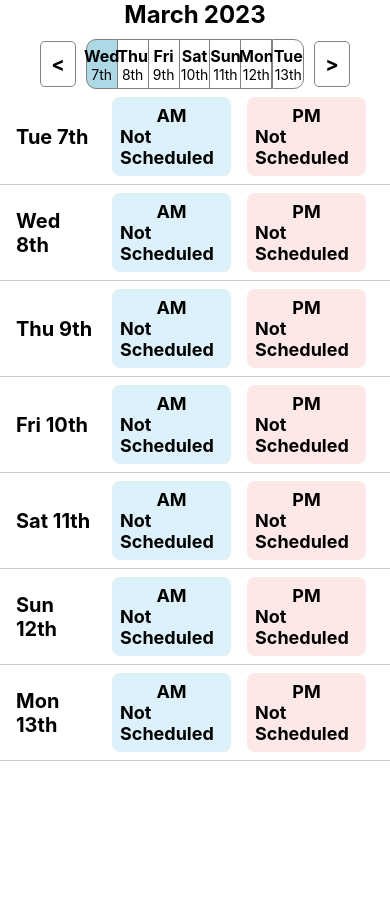
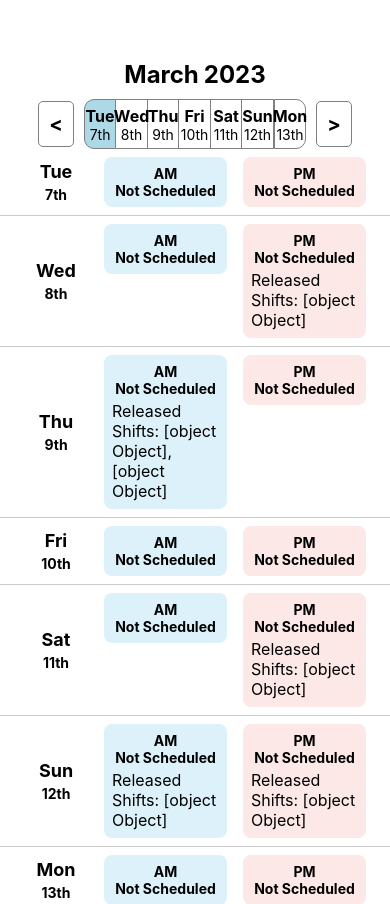
Before and after one commit to trv893/StonersSchedule, a React Native app: screen / in a window 390 px wide. Before the commit the page ends 844 px from the top, so only its background shows below. Built offline with nearby package versions, Linux system fonts and the light colour scheme; no server answers.

Commit message:
styling of list

```diff
--- a/App.js
+++ b/App.js
@@ -1,5 +1,5 @@
 import React, { useEffect, useState } from "react";
-import { View, Text } from "react-native";
+import { View, Text, StyleSheet } from "react-native";
 import FWeeklySchedule from "./components/FWeeklySchedule";
 
 // Define formatDateToString function here or import it from a module
@@ -59,7 +59,7 @@ const App = () => {
   };
 
   return (
-    <View>
+    <View style={styles.Container}>
       {isLoading ? (
         <Text>Loading...</Text>
       ) : (
@@ -74,4 +74,12 @@ const App = () => {
   );
 };
 
+const styles = StyleSheet.create({
+  Container: {
+    flex: 1,
+    top:60
+  },
+
+});
+
 export default App;
--- a/components/FWeeklySchedule.js
+++ b/components/FWeeklySchedule.js
@@ -83,9 +83,156 @@ const FWeeklySchedule = ({ shiftData }) => {
       : "Not Scheduled";
   }
 
+  //TODO: Delete this function
+  var fakeData = [
+    {
+      "shiftAssignmentId": 2826,
+      "userId": 2,
+      "shiftId": 1,
+      "dateAssigned": "2023-03-09T00:00:00",
+      "sectionId": 1,
+      "releasedByUser": true,
+      "dayId": 5,
+      "section": "1",
+      "assignee": "Aleesha Jowett",
+      "releaseByUserId": 0,
+      "shiftName": "AM"
+    },
+    {
+      "shiftAssignmentId": 2827,
+      "userId": 2,
+      "shiftId": 1,
+      "dateAssigned": "2023-03-10T00:00:00",
+      "sectionId": 15,
+      "releasedByUser": false,
+      "dayId": 6,
+      "section": "15",
+      "assignee": "Aleesha Jowett",
+      "releaseByUserId": 0,
+      "shiftName": "AM"
+    },
+    {
+      "shiftAssignmentId": 2828,
+      "userId": 2,
+      "shiftId": 2,
+      "dateAssigned": "2023-03-10T00:00:00",
+      "sectionId": 11,
+      "releasedByUser": false,
+      "dayId": 6,
+      "section": "11",
+      "assignee": "Aleesha Jowett",
+      "releaseByUserId": 0,
+      "shiftName": "PM"
+    },
+    {
+      "shiftAssignmentId": 2829,
+      "userId": 2,
+      "shiftId": 2,
+      "dateAssigned": "2023-03-12T00:00:00",
+      "sectionId": 16,
+      "releasedByUser": false,
+      "dayId": 1,
+      "section": "16",
+      "assignee": "Aleesha Jowett",
+      "releaseByUserId": 0,
+      "shiftName": "PM"
+    },
+    {
+      "shiftAssignmentId": 2831,
+      "userId": 3,
+      "shiftId": 1,
+      "dateAssigned": "2023-03-08T00:00:00",
+      "sectionId": 7,
+      "releasedByUser": false,
+      "dayId": 4,
+      "section": "7",
+      "assignee": "Andre Alston",
+      "releaseByUserId": 0,
+      "shiftName": "AM"
+    },
+    {
+      "shiftAssignmentId": 2832,
+      "userId": 3,
+      "shiftId": 1,
+      "dateAssigned": "2023-03-09T00:00:00",
+      "sectionId": 23,
+      "releasedByUser": true,
+      "dayId": 5,
+      "section": "23",
+      "assignee": "Andre Alston",
+      "releaseByUserId": 0,
+      "shiftName": "AM"
+    },
+    {
+      "shiftAssignmentId": 2833,
+      "userId": 3,
+      "shiftId": 1,
+      "dateAssigned": "2023-03-10T00:00:00",
+      "sectionId": 7,
+      "releasedByUser": false,
+      "dayId": 6,
+      "section": "7",
+      "assignee": "Andre Alston",
+      "releaseByUserId": 0,
+      "shiftName": "AM"
+    },
+    {
+      "shiftAssignmentId": 2834,
+      "userId": 3,
+      "shiftId": 1,
+      "dateAssigned": "2023-03-12T00:00:00",
+      "sectionId": 23,
+      "releasedByUser": true,
+      "dayId": 1,
+      "section": "23",
+      "assignee": "Andre Alston",
+      "releaseByUserId": 0,
+      "shiftName": "AM"
+    },
+    {
+      "shiftAssignmentId": 2836,
+      "userId": 4,
+      "shiftId": 2,
+      "dateAssigned": "2023-03-08T00:00:00",
+      "sectionId": 15,
+      "releasedByUser": true,
+      "dayId": 4,
+      "section": "15",
+      "assignee": "Andrea Formosa",
+      "releaseByUserId": 0,
+      "shiftName": "PM"
+    },
+    {
+      "shiftAssignmentId": 2837,
+      "userId": 4,
+      "shiftId": 2,
+      "dateAssigned": "2023-03-11T00:00:00",
+      "sectionId": 18,
+      "releasedByUser": true,
+      "dayId": 7,
+      "section": "18",
+      "assignee": "Andrea Formosa",
+      "releaseByUserId": 0,
+      "shiftName": "PM"
+    },
+    {
+      "shiftAssignmentId": 2838,
+      "userId": 4,
+      "shiftId": 2,
+      "dateAssigned": "2023-03-12T00:00:00",
+      "sectionId": 18,
+      "releasedByUser": true,
+      "dayId": 1,
+      "section": "18",
+      "assignee": "Andrea Formosa",
+      "releaseByUserId": 0,
+      "shiftName": "PM"
+    }]
+
   function findAllReleasedShiftsForDay(date, shiftName) {
     const dateString = date.toISOString().split("T")[0];
-    return data.filter(
+    //TODO: delete this after testing and return to data.filter
+    return fakeData.filter(
       (shift) =>
         shift.dateAssigned.split("T")[0] === dateString &&
         shift.shiftName === shiftName &&
@@ -98,7 +245,8 @@ const FWeeklySchedule = ({ shiftData }) => {
     const date = item.getDate();
     const weekday = item.toLocaleString("default", { weekday: "short" }).slice(0, 3);
     const suffix = date > 3 && date < 21 ? "th" : ["st", "nd", "rd"][(date % 10) - 1] || "th";
-    const formattedDate = `${weekday} ${date}${suffix}`;
+    const formattedDay = `${weekday}`;
+    const formattedDate = `${date}${suffix}`;
 
     // Find the matching shifts for the current date and user ID
     const matchingShiftAM = findShiftForDayAndUser(item, userId, "AM");
@@ -109,7 +257,8 @@ const FWeeklySchedule = ({ shiftData }) => {
     return (
       <View style={styles.itemContainer}>
         <View style={styles.dateContainer}>
-          <Text style={styles.dateText}>{formattedDate}</Text>
+          <Text style={styles.dateDayText}>{formattedDay}</Text>
+          <Text style={styles.dateDateText}>{formattedDate}</Text>
         </View>
         <View style={styles.shiftContainer}>
           <View style={styles.shiftColumn}>
@@ -139,6 +288,7 @@ const FWeeklySchedule = ({ shiftData }) => {
     );
   };
 
+
   return (
     <>
       <WeekSelector
@@ -157,6 +307,19 @@ const FWeeklySchedule = ({ shiftData }) => {
 };
 
 const styles = StyleSheet.create({
+  dateDayText: {
+    fontSize: 18,
+    fontWeight: "bold",
+    marginBottom: 4,
+    alignItems: "center",
+    justifyContent: "center"
+  },
+  dateDateText: {
+    fontSize: 14,
+    fontWeight: "bold",
+    alignItems: "center",
+    justifyContent: "center"
+  },
   itemContainer: {
     flexDirection: "row",
     justifyContent: "space-between",
@@ -168,7 +331,9 @@ const styles = StyleSheet.create({
   },
   dateContainer: {
     width: 80,
-    marginRight: 8,
+    marginRight: 0,
+    alignItems: "center",
+    justifyContent: "center"
   },
   dateText: {
     fontSize: 20,
@@ -196,7 +361,7 @@ const styles = StyleSheet.create({
     alignItems: "center",
   },
   shiftText: {
-    fontSize: 18,
+    fontSize: 14,
     fontWeight: "bold",
   },
   releasedShiftsText: {
--- a/components/WeekSelector.js
+++ b/components/WeekSelector.js
@@ -10,7 +10,7 @@ const WeekSelector = ({
   // Initialize an empty array to store the dates for the current week
   const days = [];
   // Initialize an array of strings to use as labels for the days of the week
-  const dayLabels = ["Mon", "Tue", "Wed", "Thu", "Fri", "Sat", "Sun"];
+  const dayLabels = ["Sun", "Mon", "Tue", "Wed", "Thu", "Fri", "Sat"];
 
   // Loop through the days of the current week, starting with the start date passed as a prop
   for (let i = 0; i < 7; i++) {
```
